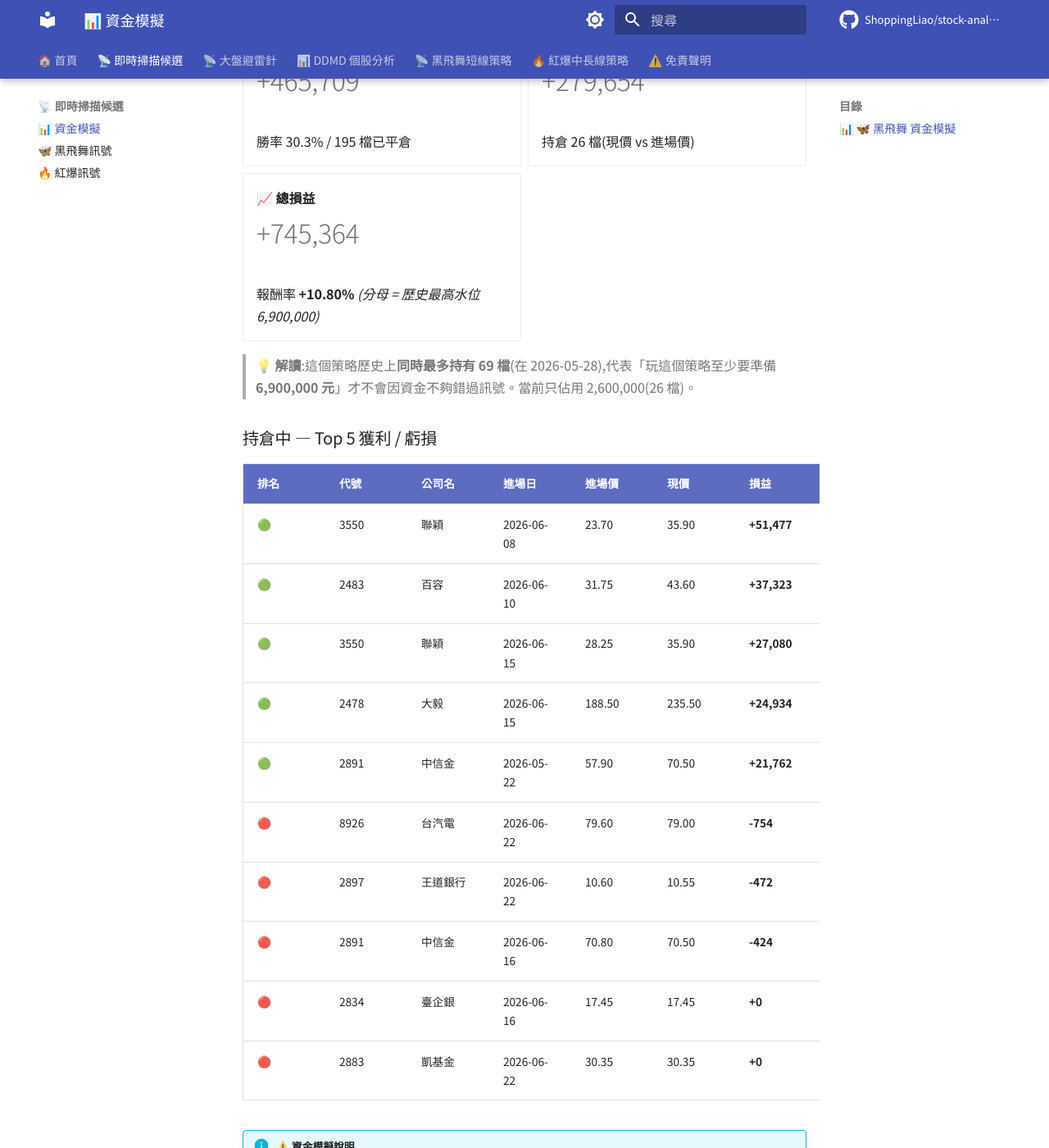
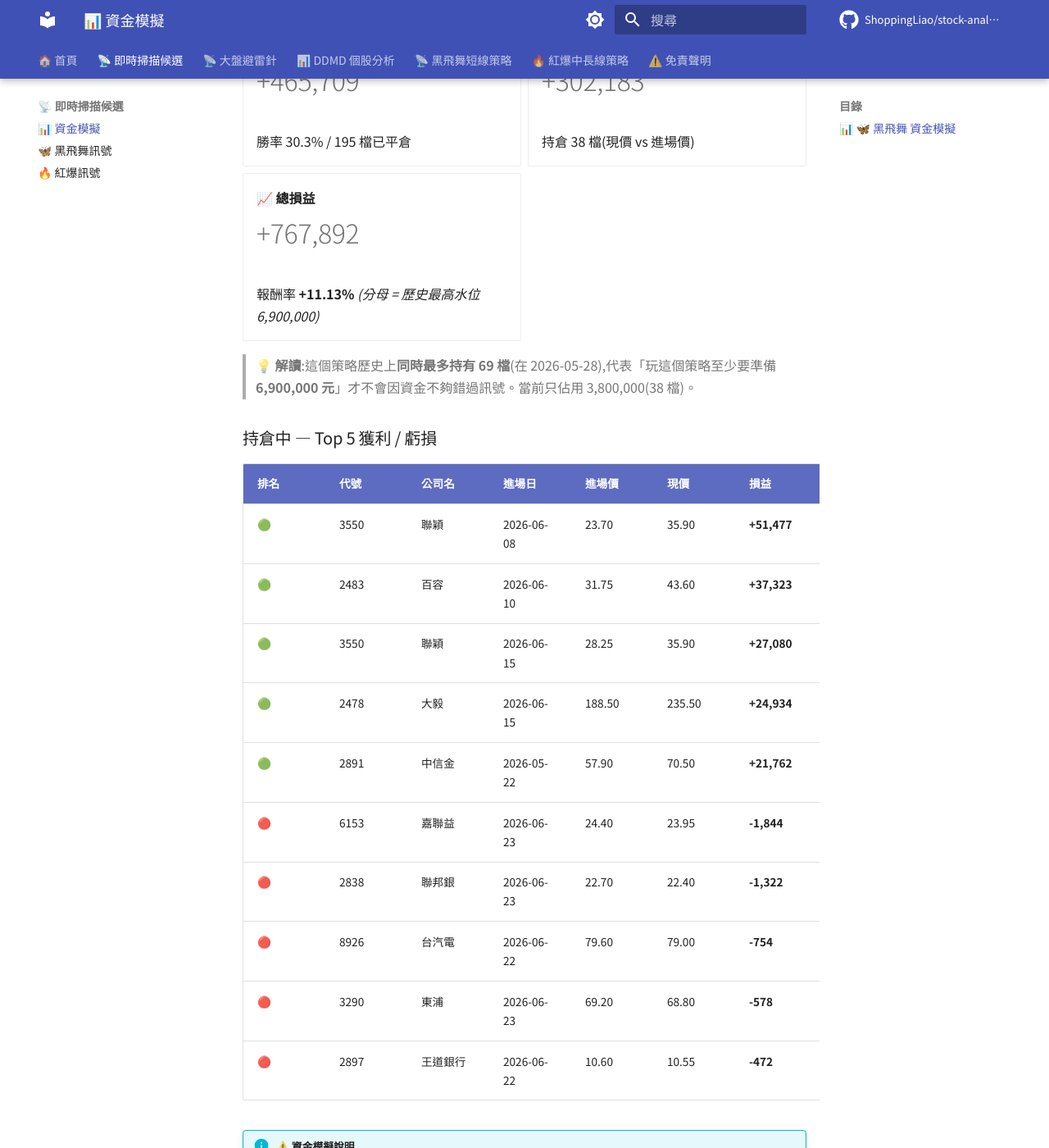
Before and after one commit to ShoppingLiao/stock-analysis-public, an MkDocs documentation site: the page built from docs/signals_capital.md, in a window 1280 px wide and 1400 px high, scrolled down 731 px. Shown: the whole window at 82% size. Built offline with MkDocs 1.6.1 and Material for MkDocs 9.7.7, drawn with Linux system fonts in a browser that asks for light colours; comment, search, counter and statistics services are not loaded; some of the changed text lies outside the part shown.

Commit message:
docs(signals): update BB + RB + capital (2026-06-23)

```diff
--- a/docs/signals_capital.md
+++ b/docs/signals_capital.md
@@ -17,9 +17,9 @@
 
 -   **💼 當前資金水位**
 
-    # 2,600,000
+    # 3,800,000
 
-    持倉 26 檔 × 100,000
+    持倉 38 檔 × 100,000
 
 -   **🌊 歷史最高水位**
 
@@ -35,19 +35,19 @@
 
 -   **🟡 未實現損益**
 
-    # +279,654
+    # +302,183
 
-    持倉 26 檔(現價 vs 進場價)
+    持倉 38 檔(現價 vs 進場價)
 
 -   **📈 總損益**
 
-    # +745,364
+    # +767,892
 
-    報酬率 **+10.80%** _(分母 = 歷史最高水位 6,900,000)_
+    報酬率 **+11.13%** _(分母 = 歷史最高水位 6,900,000)_
 
 </div>
 
-> **💡 解讀**:這個策略歷史上**同時最多持有 69 檔**(在 2026-05-28),代表「玩這個策略至少要準備 **6,900,000 元**」才不會因資金不夠錯過訊號。當前只佔用 2,600,000(26 檔)。
+> **💡 解讀**:這個策略歷史上**同時最多持有 69 檔**(在 2026-05-28),代表「玩這個策略至少要準備 **6,900,000 元**」才不會因資金不夠錯過訊號。當前只佔用 3,800,000(38 檔)。
 
 ### 持倉中 — Top 5 獲利 / 虧損
 
@@ -58,11 +58,11 @@
 | 🟢 | 3550 | 聯穎 | 2026-06-15 | 28.25 | 35.90 | **+27,080** | **+27.08%** |
 | 🟢 | 2478 | 大毅 | 2026-06-15 | 188.50 | 235.50 | **+24,934** | **+24.93%** |
 | 🟢 | 2891 | 中信金 | 2026-05-22 | 57.90 | 70.50 | **+21,762** | **+21.76%** |
+| 🔴 | 6153 | 嘉聯益 | 2026-06-23 | 24.40 | 23.95 | **-1,844** | **-1.84%** |
+| 🔴 | 2838 | 聯邦銀 | 2026-06-23 | 22.70 | 22.40 | **-1,322** | **-1.32%** |
 | 🔴 | 8926 | 台汽電 | 2026-06-22 | 79.60 | 79.00 | **-754** | **-0.75%** |
+| 🔴 | 3290 | 東浦 | 2026-06-23 | 69.20 | 68.80 | **-578** | **-0.58%** |
 | 🔴 | 2897 | 王道銀行 | 2026-06-22 | 10.60 | 10.55 | **-472** | **-0.47%** |
-| 🔴 | 2891 | 中信金 | 2026-06-16 | 70.80 | 70.50 | **-424** | **-0.42%** |
-| 🔴 | 2834 | 臺企銀 | 2026-06-16 | 17.45 | 17.45 | **+0** | **+0.00%** |
-| 🔴 | 2883 | 凱基金 | 2026-06-22 | 30.35 | 30.35 | **+0** | **+0.00%** |
 
 !!! info "⚠️ 資金模擬說明"
     每檔固定投入 **100,000 元**(教育性質,實際操作會依 TDMD 評分動態調整部位)。
@@ -139,9 +139,9 @@
 
 -   **💼 當前資金水位**
 
-    # 18,100,000
+    # 19,300,000
 
-    BB 2,600,000 + RB 15,500,000
+    BB 3,800,000 + RB 15,500,000
 
 -   **🌊 兩策略歷史最高水位**
 
@@ -157,15 +157,15 @@
 
 -   **🟡 未實現損益**
 
-    # +4,077,611
+    # +4,100,140
 
-    BB +279,654 + RB +3,797,957
+    BB +302,183 + RB +3,797,957
 
 -   **📈 總損益**
 
-    # +4,286,139
+    # +4,308,667
 
-    報酬率 **+18.88%** _(分母 = 兩策略歷史最高水位)_
+    報酬率 **+18.98%** _(分母 = 兩策略歷史最高水位)_
 
 </div>
 
```
Also changed, not shown: docs/signals_black_butterfly.md (+18 -6 lines).
